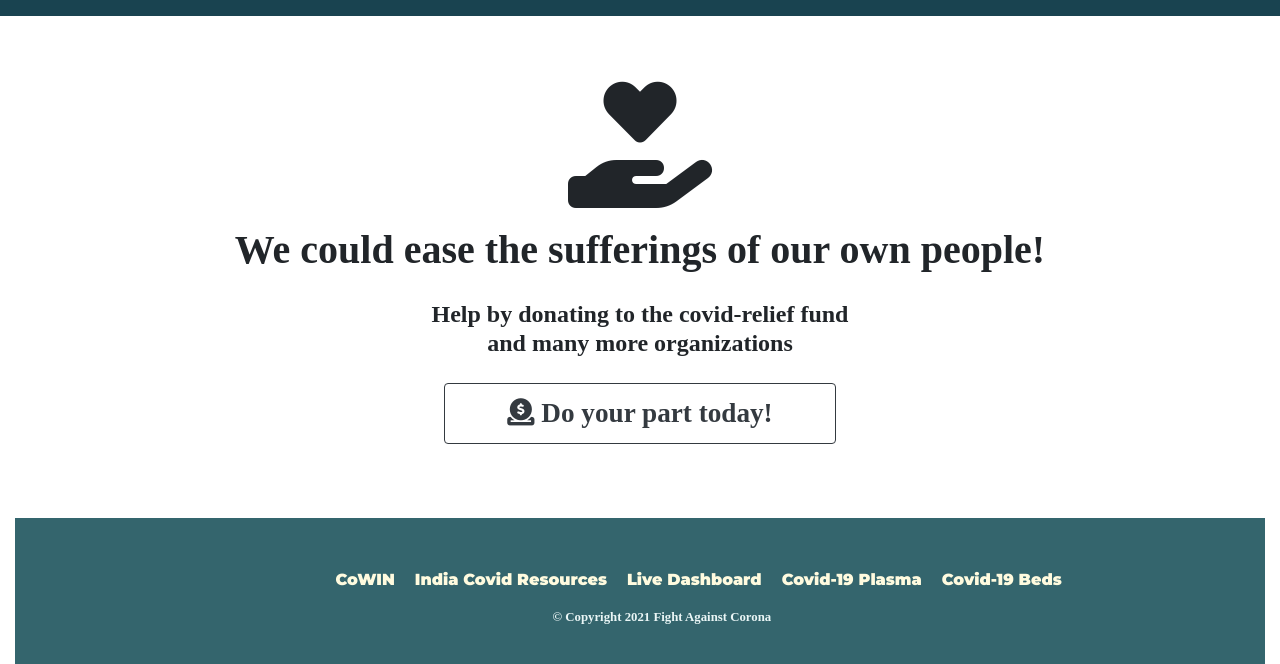
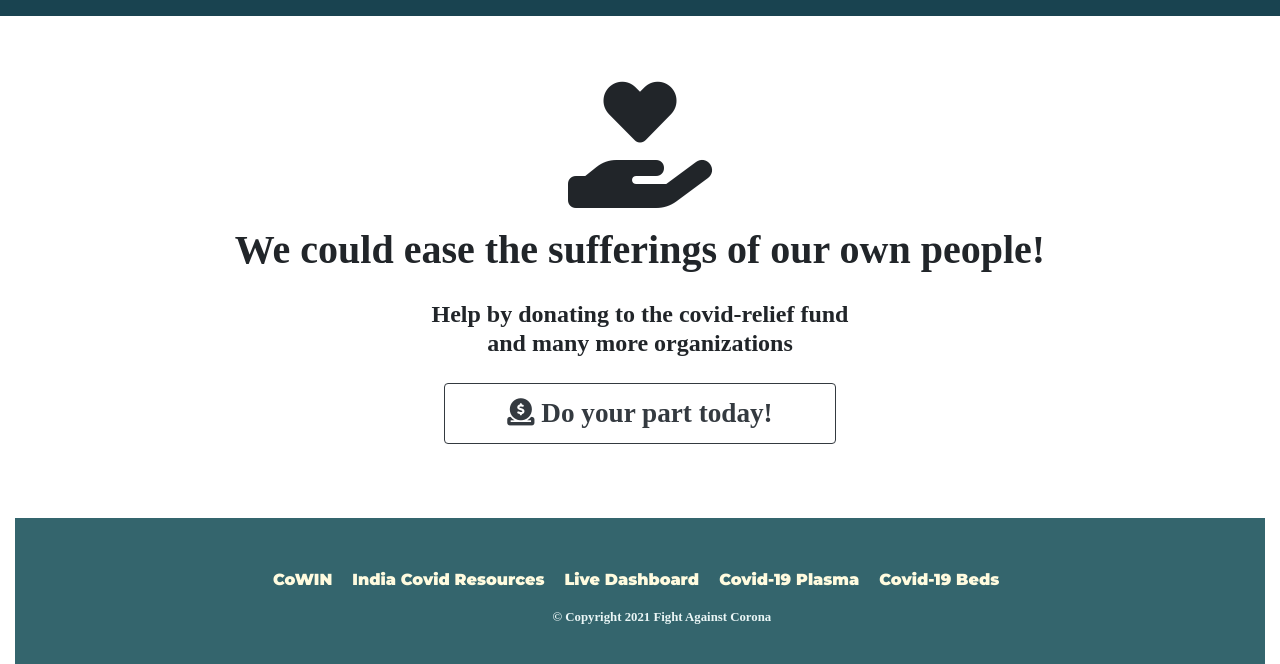
Before and after one commit to gresika/trial, a plain HTML site: page index.html in a window 1280 px wide. Shown: the part 2043-2707 px from the top of the page. Drawn offline with nearby package versions, Linux system fonts and the light colour scheme.

Commit message:
Update styles.css

```diff
--- a/css/styles.css
+++ b/css/styles.css
@@ -134,4 +134,4 @@ padding-top: 1.3%;}
         font-family: "Montserrat";
         font-size:1rem;}
 
-.ft{padding-left:25%;}
+.ft{padding-left:20%;}
```
